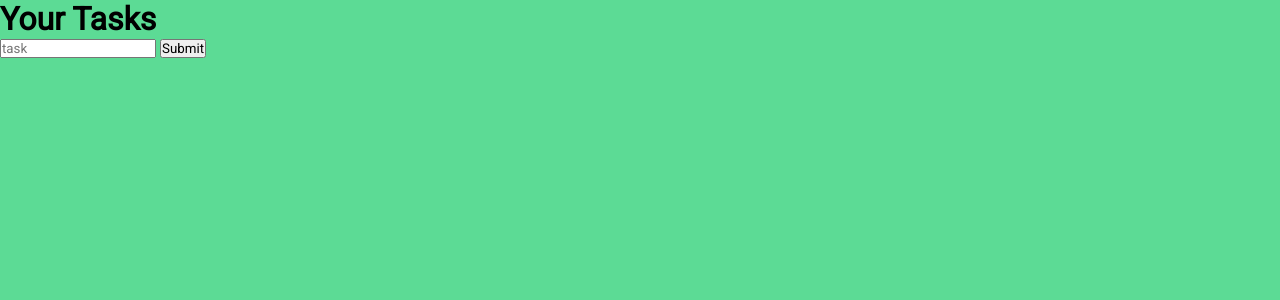
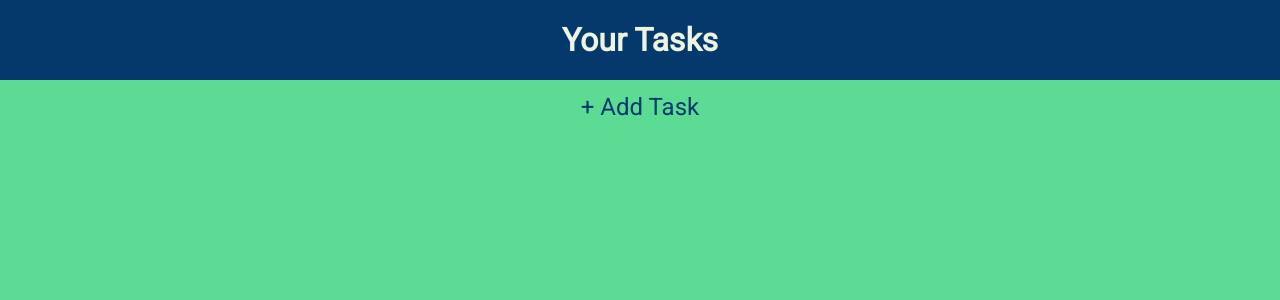
Before and after one commit to ReezanVisram/ImproveMint, a Flask app: page /task/ in a window 1280 px wide. Shown: the part 47-347 px from the top of the page. Run offline with Flask 2, Linux system fonts and the light colour scheme; the visitor is signed in with stand-in values (Sample User, id 1); data that the repository does not hold is empty; parts of the project's set-up code (start-up, migrations or seed data) failed here and were passed over.

Commit message:
Finished Tasks feature

```diff
--- a/app/Blueprints/Task/pages/taskHome.html
+++ b/app/Blueprints/Task/pages/taskHome.html
@@ -1,22 +1,39 @@
-{% extends "base.html" %} {% block content %}
+{% extends "base.html" %}
+
+
+{% block content %}
     <div class="task-title-container">
         <h1>Your Tasks</h1>
     </div>
 
     <div class="task-list-container">
-    <ul>
         {% for task in tasks %}
-        <div class="individual-task-container">
-            <li>{{ task.task }}</li>
+            <div class="individual-task-container" id="{{ task.id }}" onclick="deleteTask('{{ task.id }}')">
+                <p>{{ task.task }}</p>
+            </div>
+        {% endfor %}
     </div>
 
-        {% endfor %}
-    </ul>
+    <div class='add-task-button-container'>
+        <button id="add-task-button">+ Add Task</button>
     </div>
 
-<form action="/task/createTaskData" method="POST">
-    <input type="text" name="task" placeholder="task" autocomplete="off" />
-    <input type="submit" value="Submit" />
+    <div class="add-task-form-container">
+        <form action="/task/createTaskData" method="POST" id="add-task-form" hidden>
+            <input type="text" name="task" required autocomplete="off" class='task-input'>
+            <label for="task" class="label-task">
+                <span class="content-task">Task</span>
+            </label>
+
+            <input type="submit" value="Add Task" class="submit-task-form-button">
         </form>
+    </div>
+
 
 {% endblock content %}
+
+
+{% block scripts %}
+    <script src="{{ url_for('taskBlueprint.static', filename='addTask.js') }}"></script>
+    <script src="{{ url_for('taskBlueprint.static', filename='deleteTask.js') }}"></script>
+{% endblock scripts %}
--- a/app/Blueprints/Task/routes.py
+++ b/app/Blueprints/Task/routes.py
@@ -1,4 +1,4 @@
-from flask import Blueprint, render_template, redirect, url_for, session, request
+from flask import Blueprint, render_template, redirect, url_for, session, request, jsonify
 from app.Models import db
 
 from app.Models.Task import Task
@@ -19,3 +19,13 @@ def createTaskDataRoute():
         db.session.add(currTask)
         db.session.commit()
     return redirect(url_for('taskBlueprint.taskHomeRoute'))
+
+@taskBlueprint.route('/delete', methods=["POST"])
+def deleteTaskRoute():
+    json = request.get_json()
+
+    taskToDelete = Task.query.filter_by(id=json['id']).first()
+    db.session.delete(taskToDelete)
+    db.session.commit()
+
+    return jsonify({'status': 1})
--- /dev/null
+++ b/app/Blueprints/Task/static/addTask.js
@@ -0,0 +1,8 @@
+const addTaskButton = document.getElementById('add-task-button');
+
+addTaskButton.addEventListener('click', () => {
+    if (document.getElementById('add-task-form').hidden) {
+        document.getElementById('add-task-form').hidden = false;
+        addTaskButton.hidden = true;
+    }
+})
--- a/app/static/task.css
+++ b/app/static/task.css
@@ -7,5 +7,134 @@
 
 .task-title-container {
     width: 100%;
+    height: 10vh;
+    display: flex;
+    background-color: #05386B;
+    align-items: center;
+    justify-content: space-around;
+}
 
+.task-title-container h1 {
+    color: #EDF5E1;
 }
+
+.task-list-container {
+    width: 100%;
+}
+
+.individual-task-container {
+    width: 100%;
+    height: 5vh;
+    display: flex;
+    align-items: center;
+    justify-content: space-around;
+    background-color: #EDF5E1;
+    border-bottom: 4px solid #05386B;
+}
+
+.individual-task-container p {
+    color: #05386B;
+    font-size: 2rem;
+}
+
+.individual-task-container:hover {
+    text-decoration: line-through;
+    cursor: pointer;
+}
+
+.add-task-button-container {
+    margin-top: 1%;
+    width: 100%;
+    display: flex;
+    align-items: center;
+    justify-content: space-around;
+}
+
+.add-task-button-container button {
+    border: none;
+    background: none;
+    outline: none;
+    font-size: 1.5rem;
+    color: #05386B;
+}
+
+.add-task-button-container button:hover {
+    cursor: pointer;
+    color: #041a30;
+}
+
+.add-task-form-container {
+    width: 100%;
+    height: 7.5vh;
+    display: flex;
+    align-items: center;
+    justify-content: space-around;
+}
+
+#add-task-form {
+    position: relative;
+    overflow: hidden;
+}
+
+#add-task-form .task-input {
+    background-color: #5CDB95;
+    border: none;
+    font-size: 18px;
+    color: #05386B;
+    outline: none;
+    height: 80%;
+}
+
+#add-task-form .task-input:focus + .label-task .content-task,
+#add-task-form .task-input:valid + .label-task .content-task {
+    transform: translateY(-175%);
+    font-size: 16px;
+    color: #05386B;
+}
+
+#add-task-form .task-input:focus + .label-task::after,
+#add-task-form .task-input:valid + .label-task::after {
+    transform: translateX(0%);
+}
+
+#add-task-form label {
+    position: absolute;
+    bottom: 0px;
+    left: 0%;
+    width: 100%;
+    height: 100%;
+    pointer-events: none;
+    border-bottom: solid 1px #05386B;
+}
+
+#add-task-form label::after {
+    content: "";
+    position: absolute;
+    left: 0px;
+    bottom: -1px;
+    height: 100%;
+    width: 100%;
+    border-bottom: 3px solid #05386B;
+    transform: translateX(-100%);
+    transition: transform 0.3s ease;
+}
+
+.content-task {
+    position: absolute;
+    bottom: 5px;
+    left: 0px;
+    transition: all 0.3s ease;
+}
+
+.submit-task-form-button {
+    background-color: #5CDB95;
+    color: #05386B;
+    font-size: 1.25rem;
+    border: none;
+    outline: none;
+}
+
+.submit-task-form-button:hover {
+    cursor: pointer;
+    color: #041a30;
+}
--- a/app/templates/base.html
+++ b/app/templates/base.html
@@ -14,3 +14,6 @@
 
 {% block content %}
 {% endblock content %}
+
+{% block scripts %}
+{% endblock scripts %}
--- a/app/templates/header.html
+++ b/app/templates/header.html
@@ -4,16 +4,17 @@
         <div class="spacer"></div>
         <div>
             <ul>
-                {% if session['userId'] is none %}
-                    <li><a class="header-link" href="/user/signUp">Sign Up</a></li>
-                    <li><a class="header-link login-link" href="/user/login">Login</a></li>
-                 {% else %}
+                {% if 'userId' in session and session['userId'] is not none %}
                     <li><a class="header-link" href="/dashboard">Dashboard</a></li>
                     <li><a class="header-link" href="/task">Tasks</a></li>
                     <li><a class="header-link" href="/habit">Habits</a></li>
                     <li><a class="header-link" href="/goal">Goals</a></li>
                     <li><a class="header-link login-link" href="/user/logout">Logout</a></li>
 
+                {% else %}
+                    <li><a class="header-link" href="/user/signUp">Sign Up</a></li>
+                    <li><a class="header-link login-link" href="/user/login">Login</a></li>
+
                 {% endif %}
             </ul>
         </div>
```
Also changed, not shown: app/Blueprints/Task/static/deleteTask.js (added, +34 -0 lines). Lines whose indentation alone changed are shown as unchanged.
